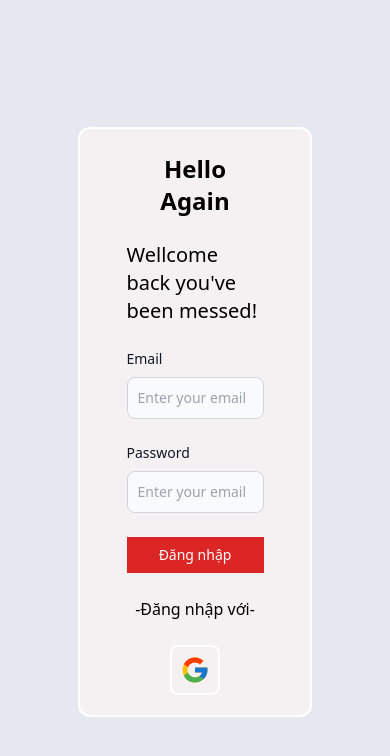
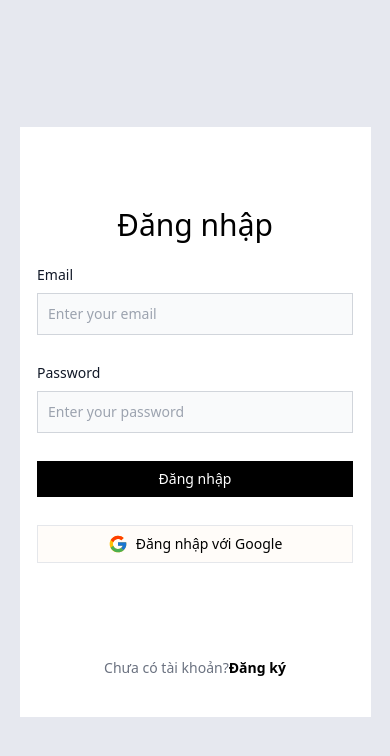
Before and after one commit to dungtientran/social-network, a Next.js app: page /login in a window 390 px wide. Shown: the top 756 px of the page. Built offline with nearby package versions, Linux system fonts and the light colour scheme.

Commit message:
trandung

```diff
--- a/src/components/Header/Header.jsx
+++ b/src/components/Header/Header.jsx
@@ -3,12 +3,14 @@ import Logout from './Logout';
 import NavBar from './NavBar';
 import Search from './Search';
 import { iconsHeader } from '@/lib/iconsHeader/iconsHeader';
-import Cookies from 'js-cookie';
-
+import logo from '../../lib/iconsHeader/logo/logo.png'
 const Header = () => {
     return (
         <div className='fixed bg-[#1a1a1a] top-0 left-0 z-40 w-full flex justify-between items-center px-9'>
-            <div className='w-[20%]'>
+            <div className='w-[20%] flex items-center gap-3'>
+                <div className='bg-white w-10 h-10 rounded-full overflow-hidden'>
+                    {/* <img src='https://seeklogo.com/images/N/next-js-logo-7929BCD36F-seeklogo.com.png' alt="" /> */}
+                </div>
                 <Search />
             </div>
             <div className='w-[30%]'>
--- a/src/components/Header/NavBarItem.jsx
+++ b/src/components/Header/NavBarItem.jsx
@@ -1,10 +1,13 @@
 import Link from 'next/link'
+import { useRouter } from 'next/router';
 import React from 'react'
 
 const NavBarItem = ({item, title, patch}) => {
+  const router = useRouter();
+
   return (
     <Link href={patch} title={title} className='p-2 rounded-md hover:text-[#FBF92C] duration-500'>
-      <span>{item}</span>
+      <span className={`${router.pathname === patch && 'text-yl item-navbar'}`}>{item}</span>
     </Link>
   )
 }
--- a/src/components/Model/Model.jsx
+++ b/src/components/Model/Model.jsx
@@ -4,7 +4,7 @@ import { MdOutlineCancel } from 'react-icons/md';
 const Model = ({ title, openModel, children }) => {
     return (
         <div
-            className='bg-black-rgba fixed top-0 left-0 w-full h-full z-50 flex items-center justify-center'
+            className='bg-black-rgba fixed top-0 left-0 bottom-0 w-full h-screen z-50 flex items-center justify-center'
             onClick={() => openModel()}
         >
             <div
--- a/src/components/Posts/PostItem.jsx
+++ b/src/components/Posts/PostItem.jsx
@@ -34,7 +34,7 @@ const PostItem = ({ post, user }) => {
 
 
     return (
-        <div className='p-3 bg-[#282828] rounded-lg space-y-3 w-full'>
+        <div className='p-3 bg-[#282828] rounded-lg w-full'>
 
             <PostItemtHead post={post} user={user} openModel={openModel} checkPostHeadIn={false} />
 
@@ -67,7 +67,6 @@ const PostItem = ({ post, user }) => {
                             <AiOutlineSend size={25} />
                         </button>
                     </form>
-
                 </div>
             </Model>}
         </div>
--- /dev/null
+++ b/src/components/TextJump/TextJump.jsx
@@ -0,0 +1,15 @@
+import React from 'react';
+
+const TextJump = ({text}) => {
+    // const text= 'Đăng nhập...';
+    const arrText= text?.split('');
+  return (
+    <div className='text-3xl h-[10%] p-10 flex items-center justify-center space-x-1 textJump'>
+        {arrText?.map((item, index) => (
+            <span style={{"--i": index + 1}} key={index} className='relative inline-block'>{item}</span>
+        ))}
+    </div>
+  )
+}
+
+export default TextJump
--- a/src/pages/login.jsx
+++ b/src/pages/login.jsx
@@ -1,10 +1,10 @@
 import Loading from '@/components/Loading/Loading';
-import { apiUserLogin } from '@/lib/auth/auth';
+import TextJump from '@/components/TextJump/TextJump';
 import { userLoginAction, userRegisterAction } from '@/redux/sliceRducer/userSlice';
 import Cookies from 'js-cookie';
 import Head from 'next/head';
 import { useRouter } from 'next/router';
-import React, { use, useEffect, useState } from 'react';
+import React, { useEffect, useState } from 'react';
 import { FcGoogle } from 'react-icons/fc'
 import { useDispatch, useSelector } from 'react-redux';
 
@@ -14,18 +14,30 @@ const Login = () => {
   const [name, setName] = useState('');
   const [email, setEmail] = useState('');
   const [password, setPassword] = useState('');
-  const { isLoading, message } = useSelector(state => state.user)
-  // console.log(message);
+  const [isTexJump, setIsTextJump] = useState(false);
+
+  const { isLoading, message, err } = useSelector(state => state.user);
+
   const dispatch = useDispatch();
   const router = useRouter();
   const token = Cookies.get('token');
   let user
-  isLogin ? user = {name, email, password } : user = { email, password };
+  isLogin ? user = { name, email, password } : user = { email, password };
   const handleSubmit = async (e) => {
     e.preventDefault();
     isLogin ? dispatch(userRegisterAction(user))
-      : dispatch(userLoginAction(user))
+      : dispatch(userLoginAction(user));
   }
+  useEffect(() => {
+    isLoading ? setIsTextJump(true) : setIsTextJump(false);
+    if(message){
+      alert(message)
+    }
+    if(err === 0) {
+      setIsLogin(false)
+    }
+  }, [isLoading, message, err]);
+
   useEffect(() => {
     if (token) {
       router.push("/")
@@ -38,9 +50,9 @@ const Login = () => {
         <title>{isLogin ? 'Đăng ký' : 'Đăng nhập'}</title>
       </Head>
       {/* website */}
-      <div className='min-w-[70%] bg-white min-h-[70%] md:flex hidden relative'>
+      <div className=' w-[90%] md:w-[70%] overflow-hidden bg-white min-h-[70%] md:flex relative'>
         {/* banner */}
-        <div className={`banner-login z-50 ${isLogin && 'translate-x-[100%] bg-[#ff4b28] z-50'}`}>
+        <div className={`banner-login z-50 hidden md:flex ${isLogin && 'translate-x-[100%] bg-[#ff4b28]'}`}>
           <div className='space-y-4 text-center'>
             <h1 className='text-3xl font-semibold text-white'>
               {isLogin ? (<span>Welcome</span>) : (<><span>Hello, </span><span>Friend!</span></>)}
@@ -57,13 +69,14 @@ const Login = () => {
           </div>
         </div>
         {/* form login */}
-        <div className={`form-login ${isLogin && 'translate-x-[-100%]'}`}>
+        <div className={`form-login ${isLogin && 'md:translate-x-[-100%]'}`}>
           <div className='text-center'>
             <p className='text-sm'></p>
           </div>
           <div>
-            <h1 className='text-3xl h-[10%] p-10 flex items-center justify-center'>{isLogin ? 'Đăng ký' : 'Đăng nhập'}</h1>
-            <form className='h-[80%] flex flex-col gap-7 w-[60%] m-auto' onSubmit={handleSubmit}>
+            <h1 className={`${isTexJump ? 'hidden' : 'block'} text-3xl h-[10%] p-10 flex items-center justify-center`}>{isLogin ? 'Đăng ký' : 'Đăng nhập'}</h1>
+            <h1 className={`${isTexJump ? 'block' : 'hidden'}`}>{isLogin ? <TextJump text='Đăng ký...' /> : <TextJump text='Đăng nhập...' />}</h1>
+            <form className='h-[80%] flex flex-col gap-7 w-[90%] md:w-[60%] m-auto' onSubmit={handleSubmit}>
               {isLogin ? (
                 <>
                   <div>
@@ -158,7 +171,7 @@ const Login = () => {
       </div>
 
       {/* mobile */}
-      <div className='md:hidden w-[60%] h-[70%] bg-[#F5F0F1] rounded-xl border-[2px] border-white relative overflow-hidden'>
+      {/* <div className='md:hidden w-[60%] h-[70%] bg-[#F5F0F1] rounded-xl border-[2px] border-white relative overflow-hidden'>
         <div className='flex justify-center w-full h-full mt-3'>
           <form className='mb-login-form'>
             <h1 className='text-2xl font-bold text-center'>Hello Again</h1>
@@ -244,7 +257,7 @@ const Login = () => {
           </form>
         </div>
 
-      </div>
+      </div> */}
 
     </div>
   )
--- a/src/redux/sliceRducer/userSlice.js
+++ b/src/redux/sliceRducer/userSlice.js
@@ -8,6 +8,7 @@ import Cookies from 'js-cookie';
 const initialState = {
     isLoading: false,
     message: null,
+    err: null,
     userInfor: null,
     userProfile: null
 }
@@ -73,6 +74,7 @@ const authSlice = createSlice({
                 state.isLoading = false;
                 state.userInfor = action.payload;
                 state.message = action.payload.message;
+                state.err = action.payload.err
             })
             .addCase(userRegisterAction.rejected, (state, action) => {
                 state.isLoading = false;
--- a/src/styles/globals.css
+++ b/src/styles/globals.css
@@ -102,7 +102,25 @@
 
 
 
-.date > p:not(:last-child)::after{
-    content: ',';
-    color: white;
+.textJump span {
+    animation: jump 0.8s ease-in-out infinite;
+    animation-delay: calc(0.1s * var(--i));
 }
+
+
+@keyframes jump
+{
+    0%
+    {
+        transform: translateY(0px);
+    }
+    20%
+    {
+        transform: translateY(-15px);
+    }
+    40%, 100%
+    {
+        transform: translateY(0px);
+    }
+
+}
```
Also changed, not shown: src/lib/iconsHeader/logo/logo.png (added).
